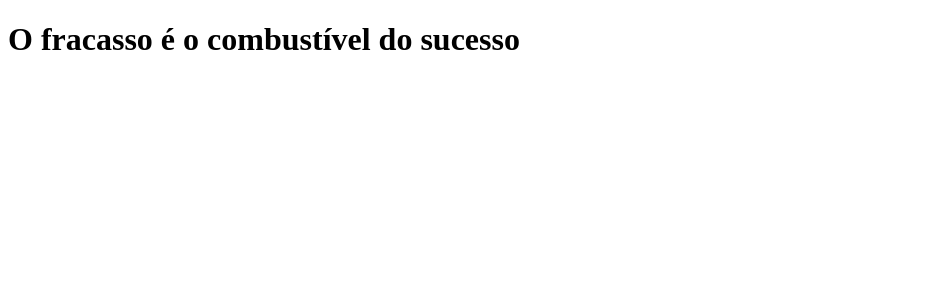
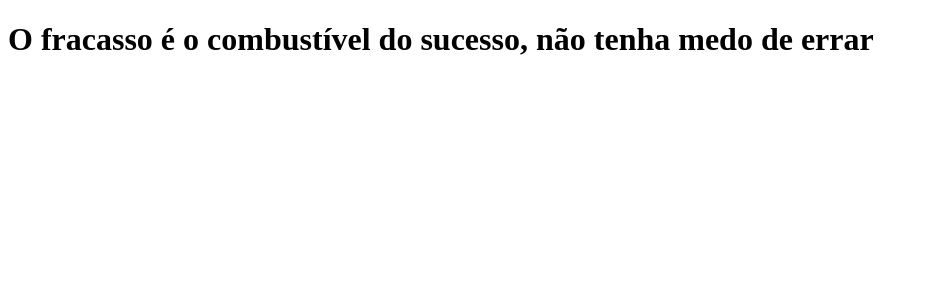
Before and after one commit to MatheusWolf/ako, a Next.js app: page / in a window 1280 px wide. Shown: the top 300 px of the page, without its empty margins (0-927 px from the left). Built offline with nearby package versions, Linux system fonts and the light colour scheme.

Commit message:
fix(page): ajustando a frase impacto antes de enviar

```diff
--- a/pages/index.js
+++ b/pages/index.js
@@ -1,5 +1,5 @@
 function Home() {
-    return <h1>O fracasso é o combustível do sucesso</h1>
+    return <h1>O fracasso é o combustível do sucesso, não tenha medo de errar</h1>
 }
 
 export default Home;
```
